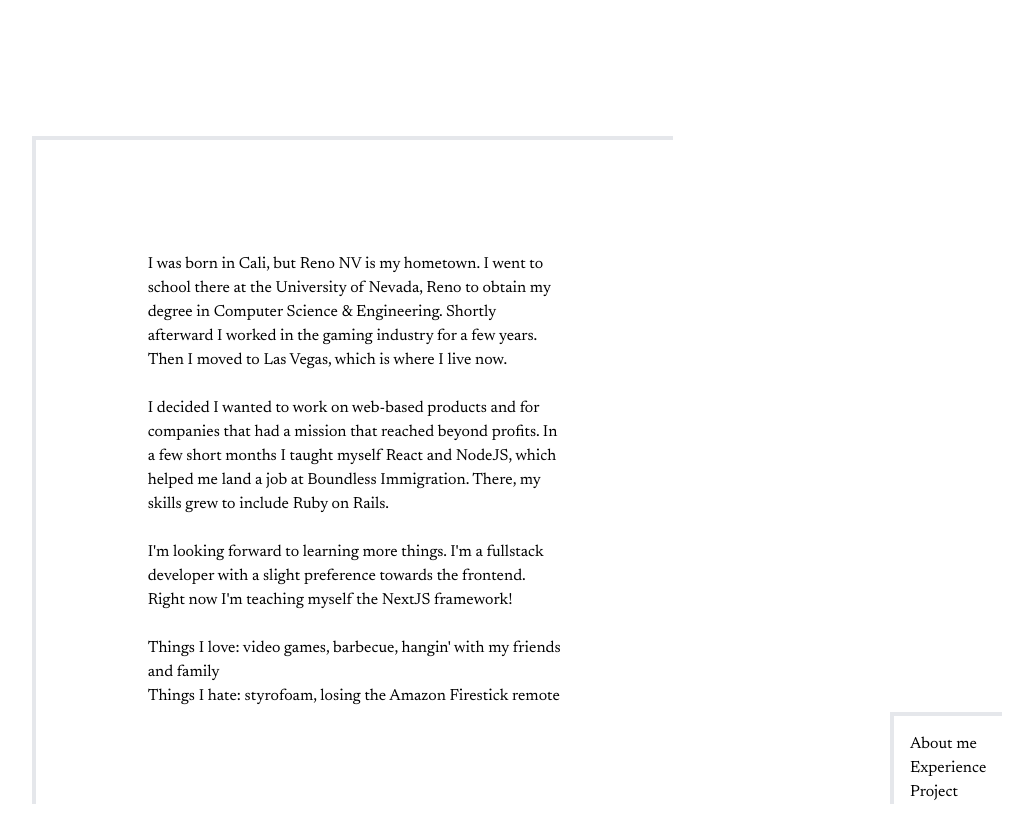
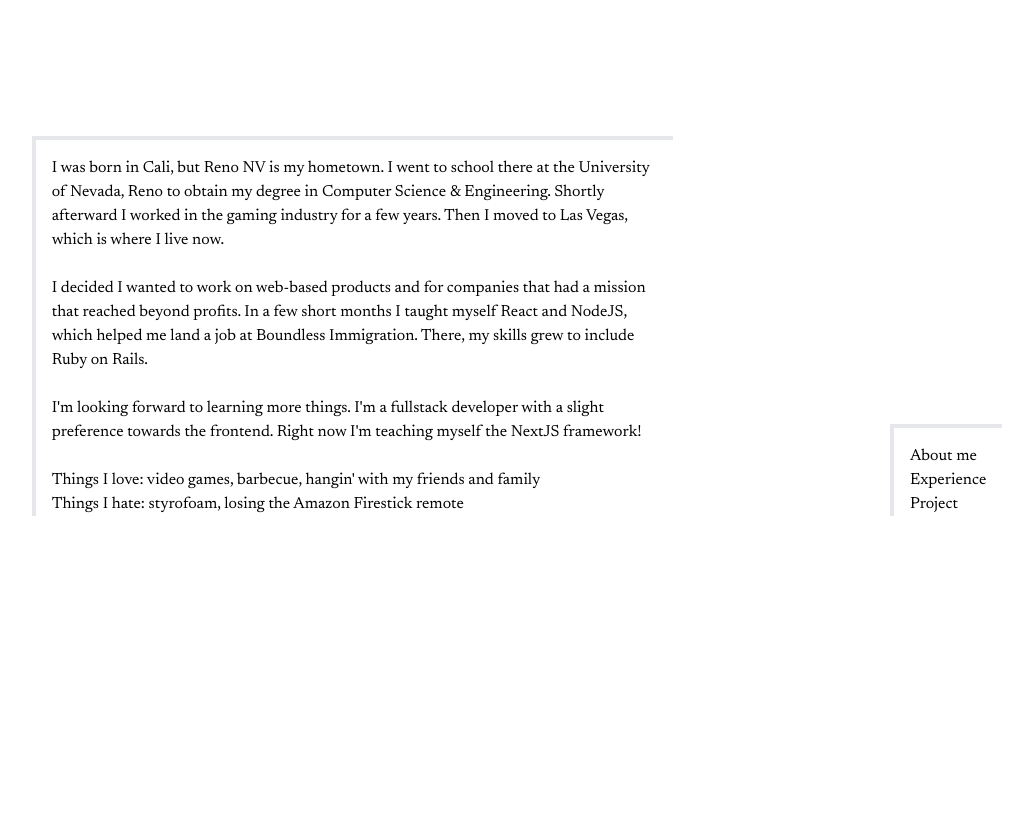
Before and after one commit to jeff-soriano/jeff-soriano.github.io, a Next.js app: page /about-me in a window 1280 px wide. Shown: the whole page, without its empty margins (123-1156 px from the left). After the commit the page ends 800 px from the top, so only its background shows below. Built offline with nearby package versions, Linux system fonts and the light colour scheme.

Commit message:
Remove padding from about me page

```diff
--- a/app/about-me/page.tsx
+++ b/app/about-me/page.tsx
@@ -1,6 +1,6 @@
 export default function AboutMe() {
   return (
-    <section className="p-24 ">
+    <section>
       <p>
         I was born in Cali, but Reno NV is my hometown. I went to school there
         at the University of Nevada, Reno to obtain my degree in Computer
```
